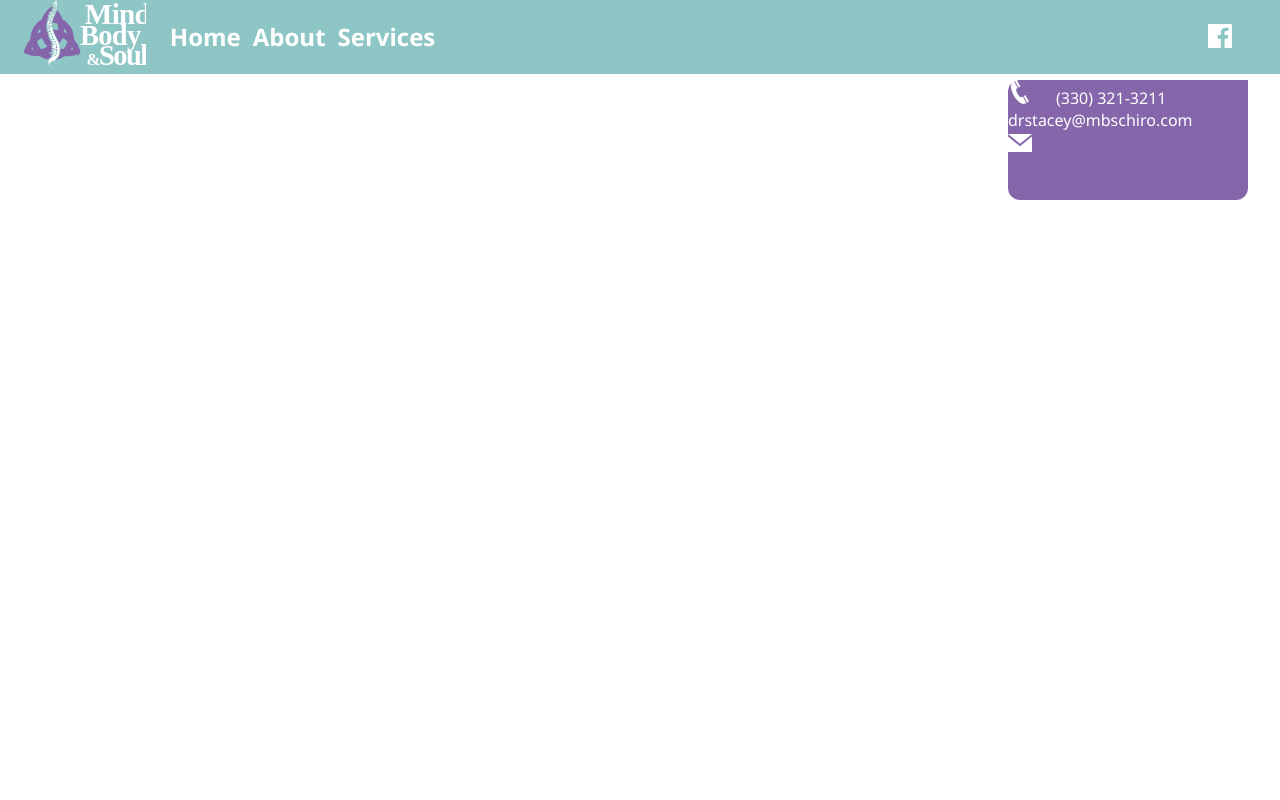
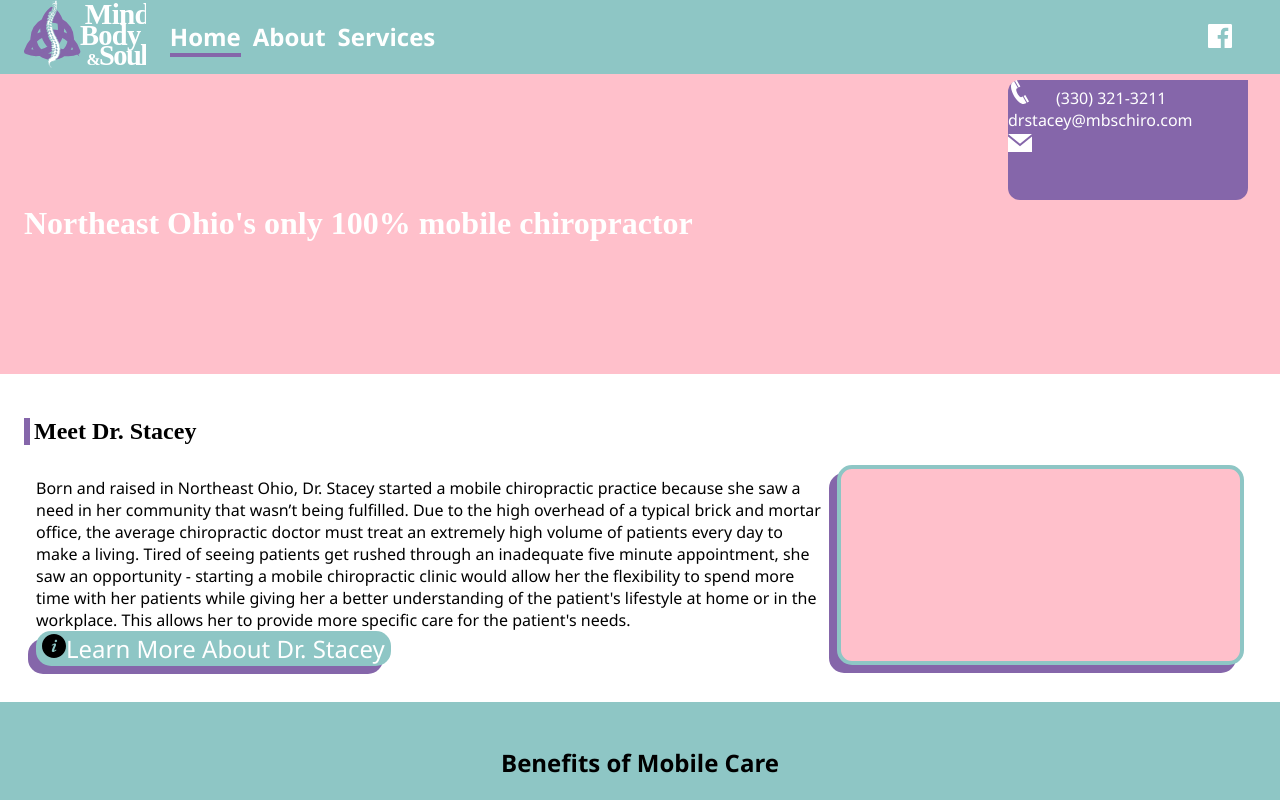
Before and after one commit to bobbygraczyk/mbs, a React (Create React App) app: page / in a window 1280 px wide. Shown: the top 800 px of the page. Built offline with nearby package versions, Linux system fonts and the light colour scheme.

Commit message:
Fixed paths

```diff
--- a/src/App.js
+++ b/src/App.js
@@ -21,7 +21,7 @@ function App() {
         <Route path="/about">
           <About />
         </Route>
-        <Route path="/home">
+        <Route path="/">
           <Home />
         </Route>
       </Switch>
--- a/src/components/nav.js
+++ b/src/components/nav.js
@@ -14,7 +14,7 @@ class Nav extends React.Component {
         //make this a component
         this.navButtons = (
             <React.Fragment>
-                <NavLink className="nav-link" to='/home' activeStyle={{borderBottom: '4px solid #8566AA'}} onClick={() => this.toggleMobileMenu()}>Home</NavLink>
+                <NavLink className="nav-link" to='/' exact activeStyle={{borderBottom: '4px solid #8566AA'}} onClick={() => this.toggleMobileMenu()}>Home</NavLink>
                 <NavLink className="nav-link" to='/about' activeStyle={{borderBottom: '4px solid #8566AA'}} onClick={() => this.toggleMobileMenu()}>About</NavLink>
                 <NavLink className="nav-link" to='/services' activeStyle={{borderBottom: '4px solid #8566AA'}} onClick={() => this.toggleMobileMenu()}>Services</NavLink>
             </React.Fragment>
```
